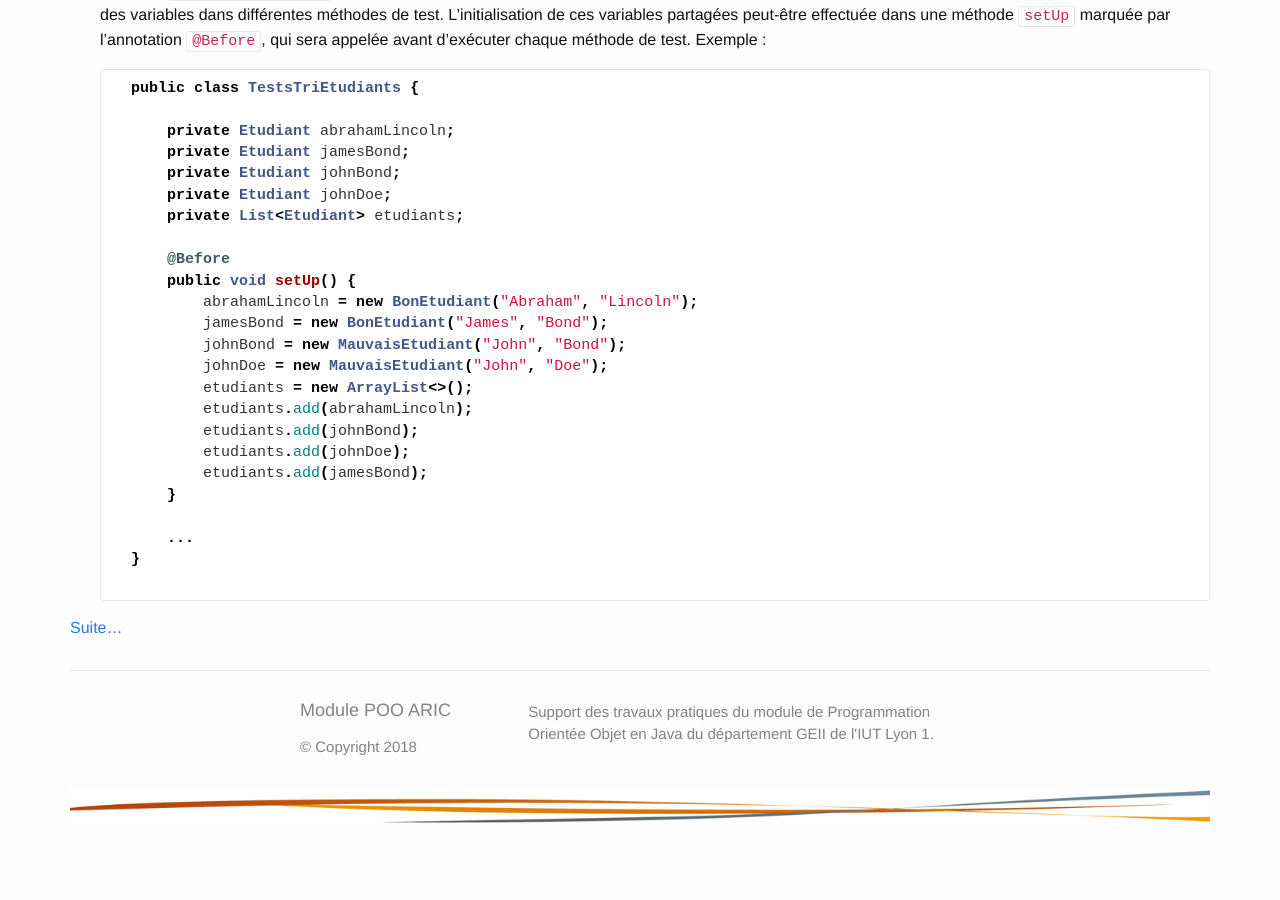
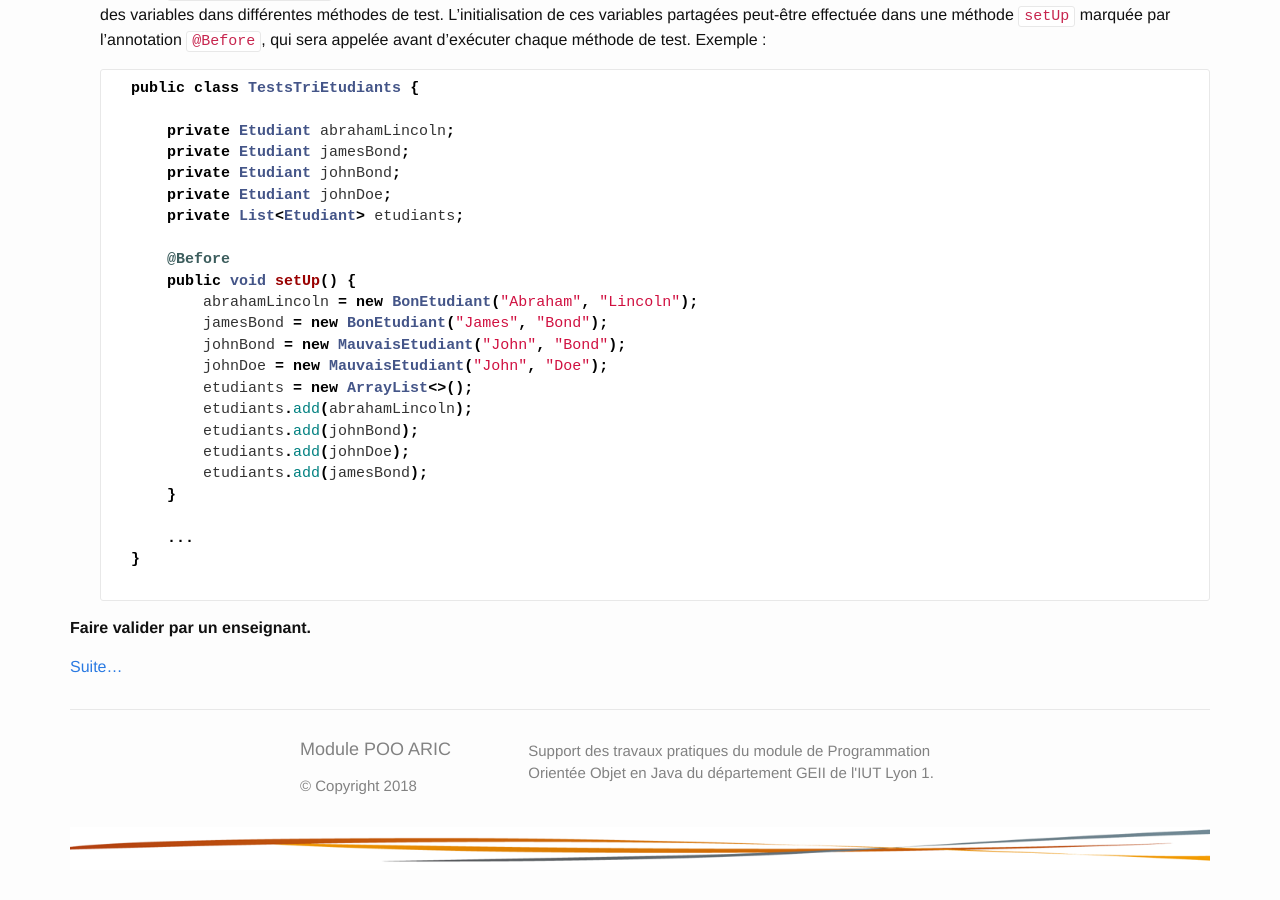
Before and after one commit to geiilyon/geiilyon.github.io, a Jekyll site: the page built from _collection_enonces/tp5.md, in a window 1280 px wide and 900 px high, scrolled down 3205 px. Built offline with Jekyll 4.4.1, drawn with Linux system fonts in a browser that asks for light colours; nearby versions of some CDN libraries; library files that are not in the unit come from our copies; before the commit the page ends 4066 px from its top, so only the background shows below that.

Commit message:
Ajout validation

```diff
--- a/_collection_enonces/tp5.md
+++ b/_collection_enonces/tp5.md
@@ -126,5 +126,6 @@ Cette méthode attend un objet de type `Comparator<? super T>` (quelque chose ca
 
   ~~~
 
+**Faire valider par un enseignant.**
 
 [Suite...]({{site.baseurl}}/enonces/tp6)
```
